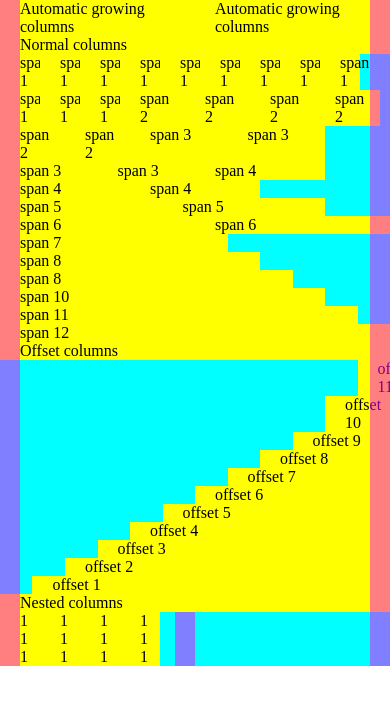
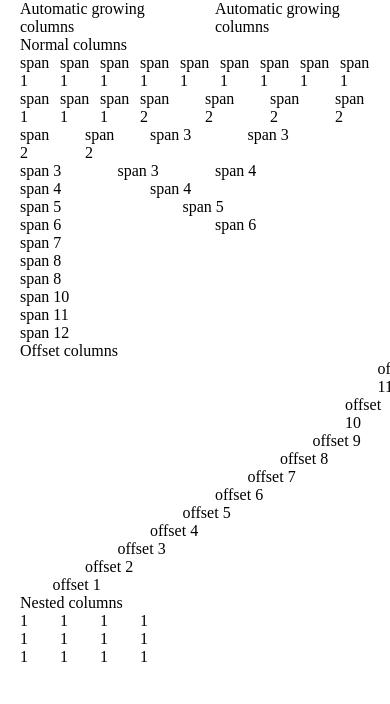
Before and after one commit to DanielTate/dart-sass-grid, a website: page index.html in a window 390 px wide. Shown: the top 704 px of the page. Drawn offline with nearby package versions, Linux system fonts and the light colour scheme; files that its build step writes are made by us from their sources.

Commit message:
Update grid with media queries

```diff
--- a/package.json
+++ b/package.json
@@ -1,4 +1,7 @@
 {
+  "engines": {
+    "node": "16.4.0"
+  },
   "dependencies": {
     "@oxidental/ox": "^0.0.6",
     "@oxidental/ox-task-scss": "^0.0.8"
--- a/src/grid.scss
+++ b/src/grid.scss
@@ -31,11 +31,19 @@ body, html, p {
 	margin-left: auto;
 	padding-right: var(--gap);
 	padding-left: var(--gap);
-	background: rgba(255, 0, 0, 0.5);
 
-	@each $size, $width in $breakpoints {
-		@media(min-width: $width) {
-			max-width: $width;
+	// This implementation snaps to the lower breakpoint on the current breakpoint
+	@for $i from 2 through length($breakpoints) {
+		$point: nth($breakpoints, $i);
+		$key: nth($point, 1);
+		$value: nth($point, 2);
+
+		$pointDown: nth($breakpoints, $i - 1);
+		$keyDown: nth($pointDown, 1);
+		$valueDown: nth($pointDown, 2);
+
+		@media(min-width: $value) {
+			max-width: $valueDown;
 		}
 	}
 }
@@ -46,24 +54,6 @@ body, html, p {
 	flex-wrap: wrap;
 	margin-right: calc(var(--gap) * -1);
 	margin-left: calc(var(--gap) * -1);
-	background: cyan;
-
-	&:before,
-	&:after {
-		content: '';
-		position: absolute;
-		width: var(--gap);
-		height: 100%;
-		background-color: rgba(magenta, .5);
-	}
-
-	&:before {
-		left: 0;
-	}
-
-	&:after {
-		right: 0;
-	}
 }
 
 %col {
@@ -72,7 +62,6 @@ body, html, p {
 	max-width: 100%;
 	padding-right: var(--gap);
 	padding-left: var(--gap);
-	background: yellow;
 
 	@for $i from 1 through $max-columns {
 		&[class~="col-#{$i}"]{
@@ -86,6 +75,28 @@ body, html, p {
 			margin-left: calc(100% / var(--columns) * #{$i});
 		}
 	}
+
+	@each $size, $width in $breakpoints {
+		@media ( min-width: $size ) {
+			@for $i from 1 through $max-columns {
+				&[class~='#{$size}:col-#{$i}'] {
+					flex-basis: calc(100% / var(--columns) * #{$i});
+					max-width: calc(100% / var(--columns) * #{$i});
+				}
+			}
+		}
+
+		@media (min-width: $size ) {
+			@for $i from 0 through $max-columns {
+				&[class~='#{$size}:offset-#{$i}'] {
+					margin-left: calc(100% / var(--columns) * #{$i});
+					&:only-child {
+						margin-left: calc(100% / var(--columns) * #{$i} + var(--gap));
+					}
+				}
+			}
+		}
+	}
 }
 
 .col,
```
Also changed, not shown: 1 other file.
